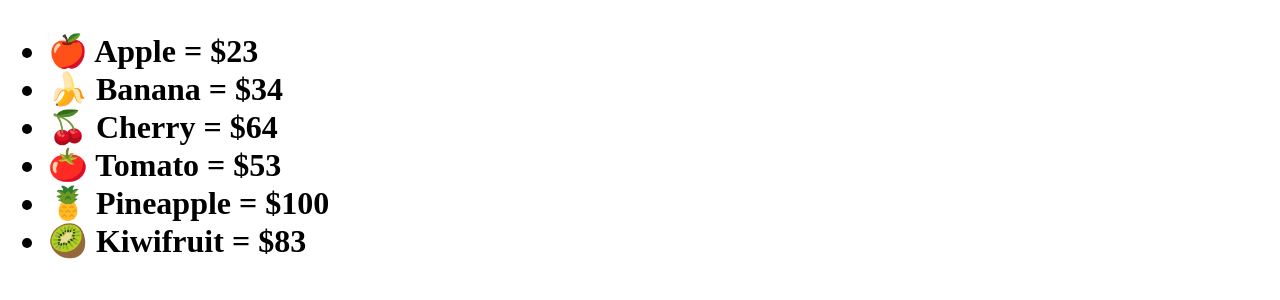
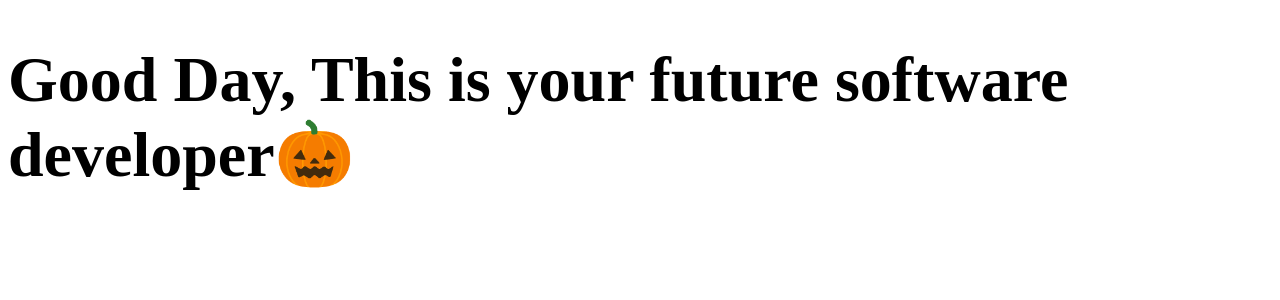
Before and after one commit to DaryllCulas/ReactJS-Practice, a React (Vite) app in the folder 2_CreateReactApp/Sample 1/: page / in a window 1280 px wide. Shown: the top 300 px of the page. Built offline with nearby package versions, Linux system fonts and the light colour scheme.

Commit message:
Modified for Conditionally Rendering JSX & Components

```diff
--- a/2_CreateReactApp/Sample 1/src/App.jsx
+++ b/2_CreateReactApp/Sample 1/src/App.jsx
@@ -1,21 +1,14 @@
 // import { Hello, Hello2 } from "./Hello";
 // import { FruitsDisplay } from "./fruitsArr";
+import { ConditionalComponentsDisplayHere } from "./components/ConditionalComponents/mainConditional";
 import { FruitsObj } from "./components/fruitsObj";
 
 // Displaying component here from imported module ('Hello.jsx');
 function App() {
-  const seatNumbers = [6, 1, 9];
-
-  const personObj = {
-    age: "19",
-    name: "luffy",
-    seatNumbers: [3, "d", 2, "y"],
-  };
-
   return (
     <div>
       <h1>
-        <FruitsObj />
+        <ConditionalComponentsDisplayHere />
       </h1>
     </div>
   );
```
